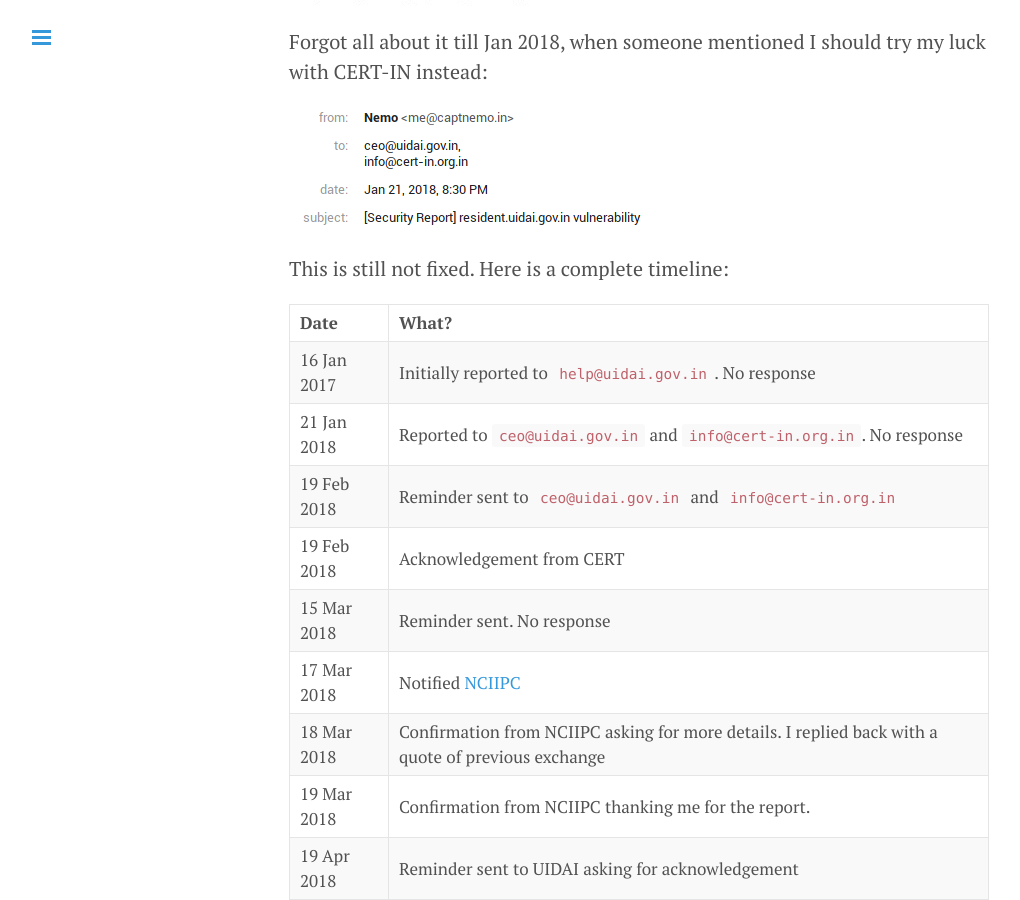
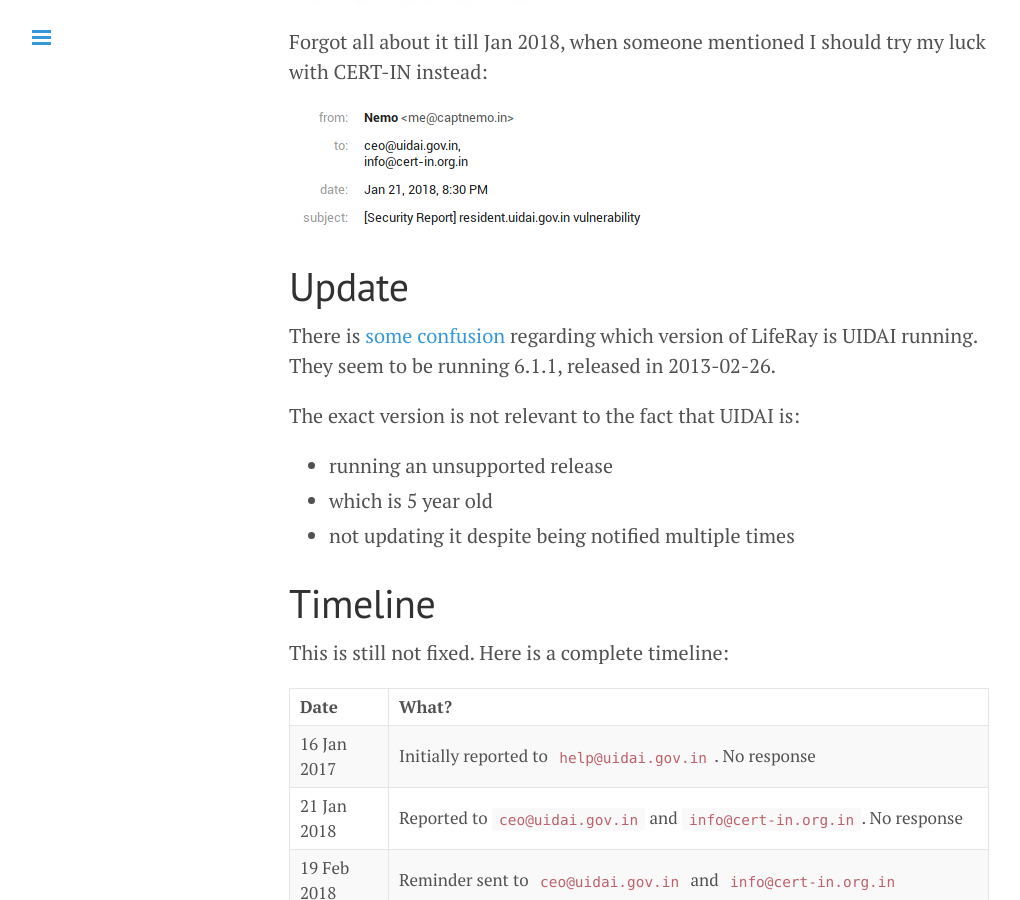
Before and after one commit to captn3m0/captn3m0.github.com, a Jekyll site: the page built from _posts/2018-09-15-aadhaar-disclosure.md, in a window 1280 px wide and 900 px high, scrolled down 2945 px. Shown: the whole window, without its empty margins (1-1021 px from the left). Built offline with Jekyll 4.4.1, drawn with Linux system fonts in a browser that asks for light colours; comment, search, counter and statistics services are not loaded.

Commit message:
Adds errata

```diff
--- a/_posts/2018-09-15-aadhaar-disclosure.md
+++ b/_posts/2018-09-15-aadhaar-disclosure.md
@@ -55,6 +55,19 @@
 
 ![](/img/aadhaar-report2.png)
 
+# Update
+
+There is [some confusion](https://twitter.com/kingslyj/status/1040985678408871937) regarding which version of LifeRay
+is UIDAI running. They seem to be running 6.1.1, released in 2013-02-26.
+
+The exact version is not relevant to the fact that UIDAI is:
+
+-   running an unsupported release
+-   which is 5 year old
+-   not updating it despite being notified multiple times
+
+# Timeline
+
 This is still not fixed. Here is a complete timeline:
 
 | Date        | What?                                                                                              |
```
